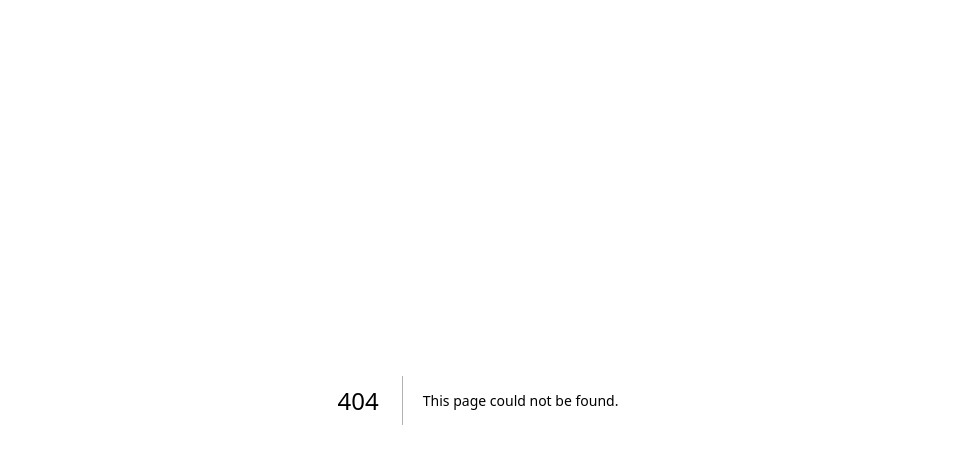
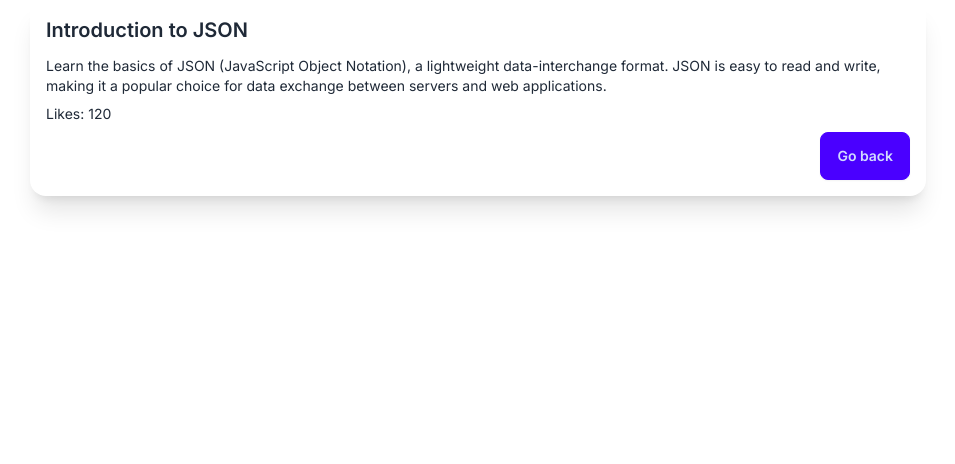
Before and after one commit to jps27CSE/Data_Fetching_Next-JS, a Next.js app: page /posts/1 in a window 1280 px wide. Before the commit this address had no page. Shown: the top 464 px of the page, without its empty margins (162-1117 px from the left). Built offline with nearby package versions, Linux system fonts and the light colour scheme; data requests are answered from the project's data file.

Commit message:
Fetch Dynamic Data With Id For Detail Page (SSR)

```diff
--- /dev/null
+++ b/src/app/posts/[id]/page.js
@@ -0,0 +1,34 @@
+import Link from "next/link";
+
+const PageDetails = async ({ params }) => {
+  const res = await fetch(`http://localhost:5000/posts/${params.id}`);
+  const data = await res.json();
+
+  return (
+    <div>
+      <div
+        key={data.id}
+        className="w-[70%] mx-auto card card-compact mb-2  bg-grey-100 shadow-xl"
+      >
+        <figure>
+          <imgage
+            src="https://daisyui.com/images/stock/photo-1606107557195-0e29a4b5b4aa.jpg"
+            alt="Shoes"
+          />
+        </figure>
+        <div className="card-body">
+          <h2 className="card-title">{data.title}</h2>
+          <p>{data.description}</p>
+          <p>Likes: {data.likesCount}</p>
+          <div className="card-actions justify-end">
+            <Link href={`/posts/`}>
+              <button className="btn btn-primary">Go back</button>
+            </Link>
+          </div>
+        </div>
+      </div>
+    </div>
+  );
+};
+
+export default PageDetails;
--- a/src/app/posts/page.js
+++ b/src/app/posts/page.js
@@ -1,3 +1,5 @@
+import Link from "next/link";
+
 const PostPage = async () => {
   const response = await fetch("http://localhost:5000/posts", {
     cache: "no-store",
@@ -24,7 +26,9 @@
             <p>{post.description}</p>
             <p>Likes: {post.likesCount}</p>
             <div className="card-actions justify-end">
-              <button className="btn btn-primary">See More</button>
+              <Link href={`/posts/${post.id}`}>
+                <button className="btn btn-primary">See More</button>
+              </Link>
             </div>
           </div>
         </div>
```
